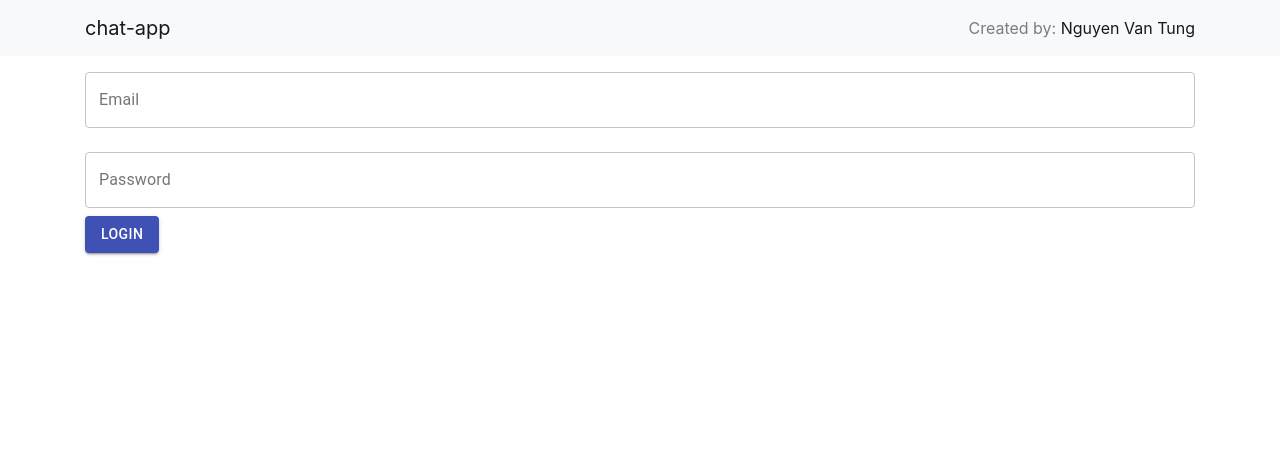
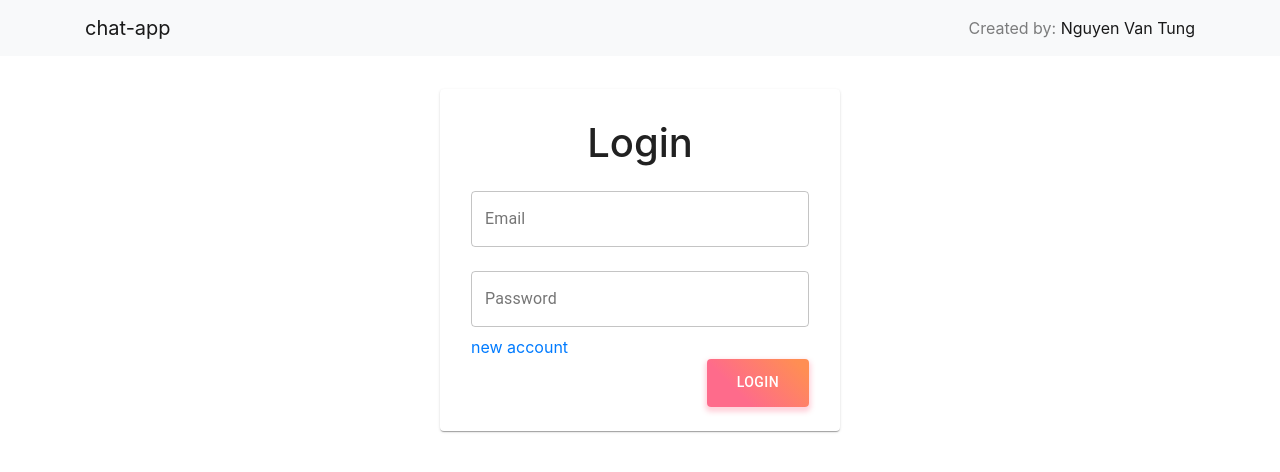
Before and after one commit to tungnguyenvan/chat-app, a React (Create React App) app in the folder web/chat-app/: page / in a window 1280 px wide. Shown: the top 472 px of the page. Built offline with nearby package versions, Linux system fonts and the light colour scheme.

Commit message:
+ Finish login form

```diff
--- a/web/chat-app/src/App.js
+++ b/web/chat-app/src/App.js
@@ -3,7 +3,7 @@ import LoginPage from './pages/login/LoginPage';
 
 function App() {
   return (
-    <div className="App">
+    <div className="App" align='center'>
       <LoginPage />
     </div>
   );
--- /dev/null
+++ b/web/chat-app/src/components/LoginForm.css
@@ -0,0 +1,10 @@
+.align-me {
+    margin-top: 5%;
+}
+
+.login-form {
+    margin-top: 3%
+}
+.title {
+    margin-top: 10pt
+}
--- a/web/chat-app/src/components/LoginForm.js
+++ b/web/chat-app/src/components/LoginForm.js
@@ -1,26 +1,52 @@
+import './LoginForm.css';
 import React from 'react';
 import { Row, Col, Form } from 'react-bootstrap';
 import TextField from '@material-ui/core/TextField';
 import Button from '@material-ui/core/Button';
-import { makeStyles } from '@material-ui/styles';
+import { makeStyles, styled } from '@material-ui/styles';
+import Card from '@material-ui/core/Card';
+import CardContent from '@material-ui/core/CardContent';
 
 const classes = makeStyles(theme => ({
     textField: {
         marginLeft: theme.spacing(1),
-        marginRight: theme.spacing(1)
+        marginRight: theme.spacing(1),
       },
+    card: {
 
-      button: {
-        margin: theme.spacing(1),
     }
 }));
+
+const MyButton = styled(Button)({
+    background: 'linear-gradient(45deg, #FE6B8B 30%, #FF8E53 90%)',
+    border: 0,
+    borderRadius: 4,
+    boxShadow: '0 3px 5px 2px rgba(255, 105, 135, .3)',
+    color: 'white',
+    height: 48,
+    padding: '0 30px',
+});
+
+const MyCard = styled(Card)({
+    minWidth: 400,
+    maxWidth: 400
+});
 
 class LoginForm extends React.Component {
     render() {
         return (
+            <div className='login-form'>
                 <Row>
+                    <Col md={{ span: 6, offset: 3 }}>
+                        <MyCard>
+                            <CardContent>
+
+                                <h1 className='title'>Login</h1>
+
+                                <div align='left'>
+                                    <Form className='FormLogin'>
+
                                         <Col>
-                    <Form>
                                             <TextField
                                                 label="Email"
                                                 type="email"
@@ -29,8 +55,10 @@ class LoginForm extends React.Component {
                                                 autoComplete="email"
                                                 margin="normal"
                                                 variant="outlined"
-                            fullWidth
-                        />
+                                                fullWidth/>
+                                        </Col>
+
+                                        <Col>
                                             <TextField
                                                 label="Password"
                                                 type="password"
@@ -38,16 +66,26 @@ class LoginForm extends React.Component {
                                                 className={classes.textField}
                                                 margin="normal"
                                                 variant="outlined"
-                            fullWidth
-                        />
-                        <div>
-                        <Button variant="contained" color="primary" className={classes.button}>
-                            Login
-                        </Button>
+                                                fullWidth/>
+                                        </Col>
+
+                                        <Col>
+                                            <a href='#/register'>new account</a>
+                                        </Col>
+
+                                        <Col >
+                                            <div align='right'>
+                                                <MyButton>Login</MyButton>
                                             </div>
+                                        </Col>
+
                                     </Form>
+                                </div>
+                            </CardContent>
+                        </MyCard>
                     </Col>
                 </Row>
+            </div>
         );
     }
 }
```
Lines whose indentation alone changed are shown as unchanged.
